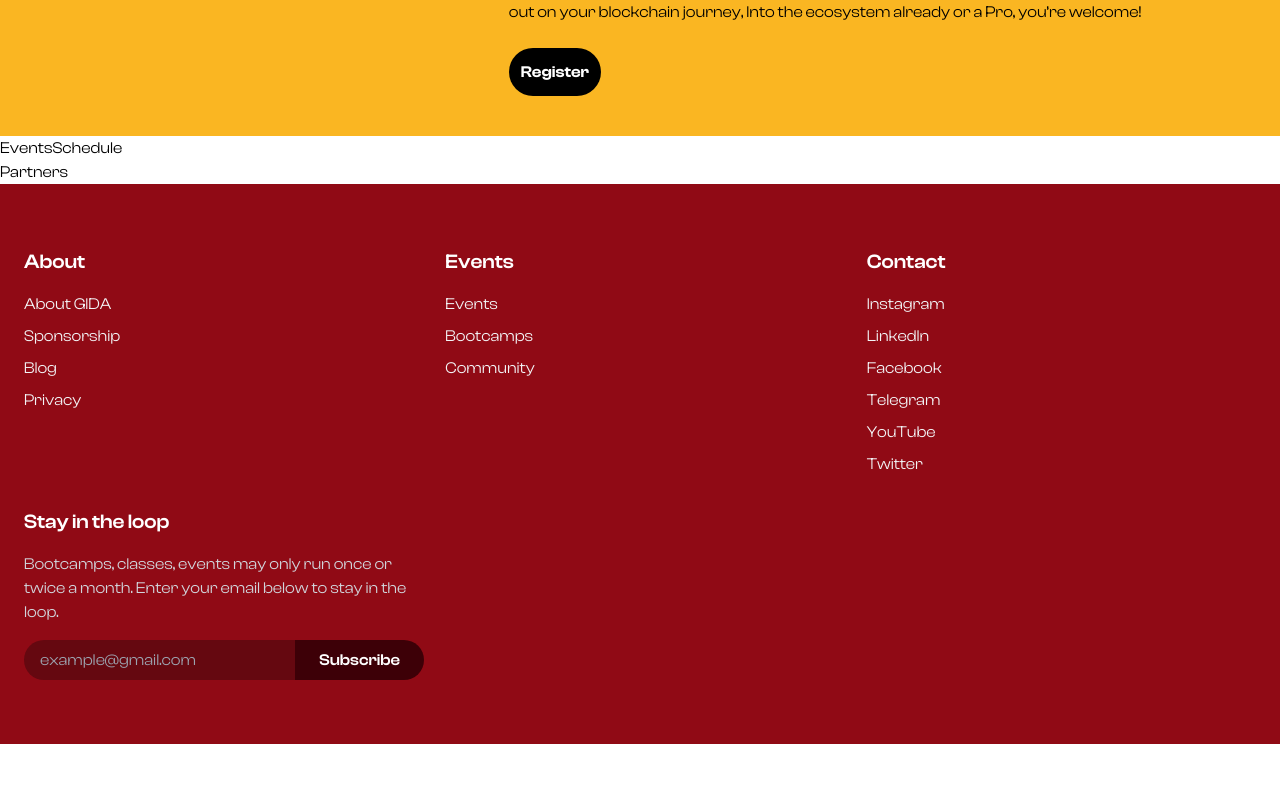
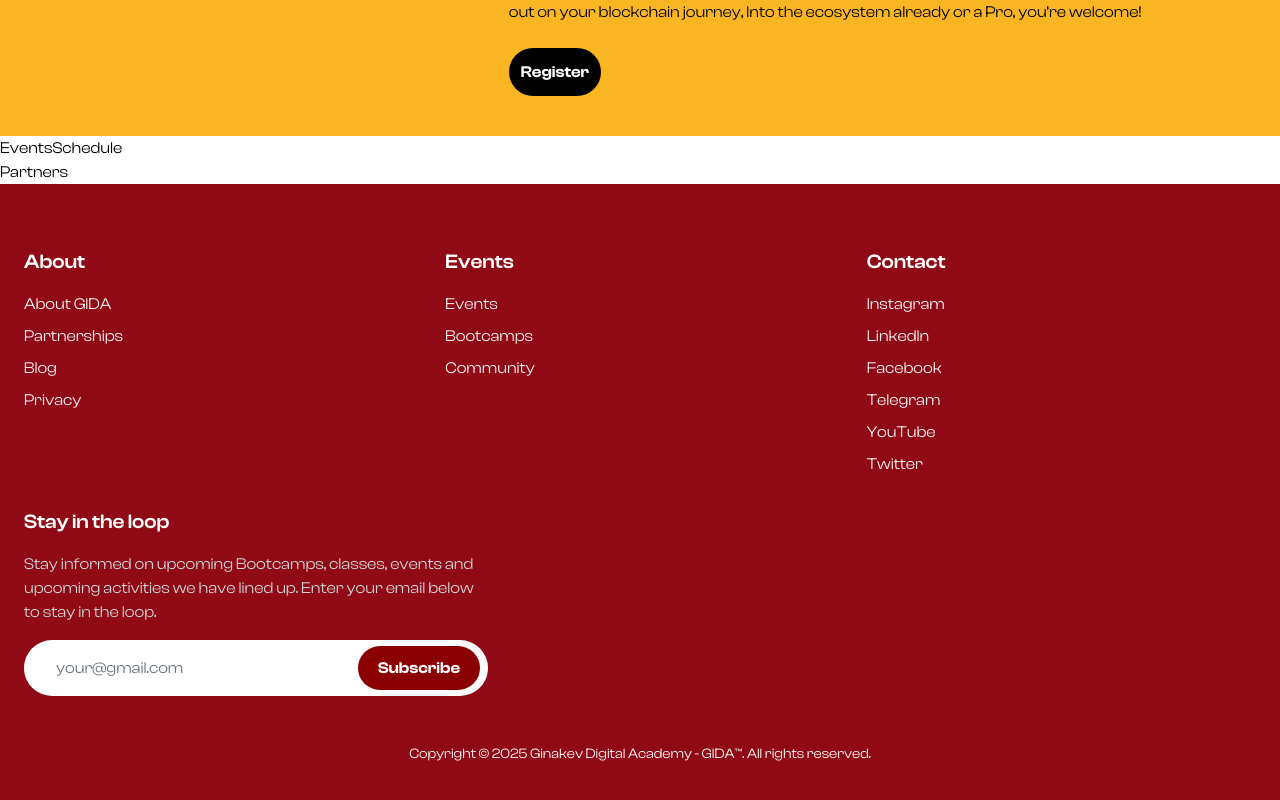
Before and after one commit to wheval/gid, a Next.js app: page /chainup in a window 1280 px wide. Shown: the part 1104-1904 px from the top of the page. Before the commit the page ends 1848 px from the top, so only its background shows below. Built offline with nearby package versions, Linux system fonts and the light colour scheme; a web font is replaced by a local one.

Commit message:
resized images

```diff
--- a/components/Footer.jsx
+++ b/components/Footer.jsx
@@ -20,7 +20,7 @@
             </li>
             <li>
               <Link href="/sponsorship" className="hover:underline">
-                Sponsorship
+                Partnerships
               </Link>
             </li>
             <li>
@@ -127,26 +127,33 @@
       </div>
 
       {/* Stay in the Loop Section */}
-      <div className="px-6 mt-8 max-w-md">
+      <div className="px-6 mt-8 max-w-lg">
         <h2 className="text-xl font-[550] mb-4">Stay in the loop</h2>
         <p className="text-gray-300 mb-4">
-          Bootcamps, classes, events may only run once or twice a month. Enter
-          your email below to stay in the loop.
+          Stay informed on upcoming Bootcamps, classes, events and upcoming
+          activities we have lined up. Enter your email below to stay in the
+          loop.
         </p>
-        <form className="flex items-center" onSubmit={handleSubmit}>
+        <form className="flex justify-between items-center bg-white rounded-full px-2 py-1.5 w-full">
           <input
             type="email"
-            placeholder="example@gmail.com"
-            className="flex-1 py-2 px-4 rounded-l-full bg-[#650810] w-full text-white placeholder-gray-400 focus:outline-none "
+            placeholder="your@gmail.com"
+            className="flex-1 py-2 px-6 text-gray-900 bg-transparent placeholder-gray-500 focus:outline-none max-w-[200px]"
           />
           <button
             type="submit"
-            className="py-2 px-6 rounded-r-full bg-[#3D0007] text-white font-[550] hover:bg-[#4E0A11] transition-colors"
+            className="py-2.5 px-5 rounded-full bg-[#8B0000] text-white font-semibold hover:bg-[#660000] transition-colors"
           >
             Subscribe
           </button>
         </form>
+      </div>
 
+      {/* copyright section */}
+      <div className="text-center text-sm mt-12">
+        <p>
+          Copyright © 2025 Ginakev Digital Academy - GIDA™. All rights reserved.
+        </p>
       </div>
     </footer>
   );
--- a/components/Header.jsx
+++ b/components/Header.jsx
@@ -4,7 +4,6 @@
 
 const Header = () => {
   return (
-
     <div className="fixed text-white top-5 left-0 right-0 mx-auto text-sm sm:text-base  max-w-[90vw] z-50">
       <div className="flex justify-between items-center gap-8 px-8 sm:px-16 py-3 sm:py-4 rounded-[50px] bg-white/25 bg-opacity-50 backdrop-blur-[900px] z-50">
         <div className="flex-shrink-0">
@@ -18,9 +17,9 @@
             />
           </Link>
         </div>
-        <nav className="uppercase gap-6 hidden lg:flex">
+        <nav className="uppercase gap-4 hidden lg:flex">
           <NavLink
-            className="hover:underline decoration-yellow-500 decoration-2 underline-offset-4 font-[550]"
+            className="hover:underline decoration-yellow-500 decoration-2 underline-offset-8 font-[550]"
             href="/cairo"
           >
             Bootcamp
--- a/components/Hero.jsx
+++ b/components/Hero.jsx
@@ -4,7 +4,7 @@
 
 const Hero = () => {
   return (
-    <div className="pt-20 text-white relative min-w-full h-screen max-h-screen">
+    <div className="pt-20 text-white relative min-w-full  max-h-max">
       {/* Background Image */}
       <div className="absolute inset-0 -z-10">
         <Image
@@ -23,7 +23,7 @@
         <div className="flex items-center gap-8 my-10">
           <Image
             src="/assets/gidaLogo.svg"
-            width={5000}
+            width={1000}
             height={1000}
             alt="Foreground Image 2"
             className="w-28 hidden md:inline-block"
@@ -42,7 +42,7 @@
           width={500}
           height={500}
           alt="Foreground Image 1"
-          className="mb-4 w-[300px] md:w-[500px] "
+          className="mb-4 w-[300px] md:w-[400px] lg:w-[450px] "
         />
         <div className="flex flex-wrap items-center justify-center gap-2 md:gap-4 max-w-3xl text-xs capitalize">
           <div className="bg-[#101114] rounded-md px-6 md:px-8 py-3 md:py-4 hover:bg-[#1a1b1f] hover:scale-105 transition-all duration-300 cursor-pointer hover:shadow-lg">
--- a/components/NavLink.jsx
+++ b/components/NavLink.jsx
@@ -4,7 +4,7 @@
   return (
     <Link
       href={href}
-      className="hover:underline decoration-yellow-500 decoration-2 underline-offset-4  font-[550]">
+      className="hover:underline decoration-yellow-500 decoration-2 underline-offset-8  font-[550]">
       {children}
     </Link>
   );
--- a/components/Throwback.jsx
+++ b/components/Throwback.jsx
@@ -80,7 +80,7 @@
                 alt={`Throwback ${index + 1}`}
                 width={500}
                 height={500}
-                className="rounded-lg w-[300px] h-[300px] object-cover grayscale mx-auto"
+                className="rounded-2xl w-[300px] h-[300px] object-cover grayscale mx-auto"
               />
             </div>
           ))}
```
